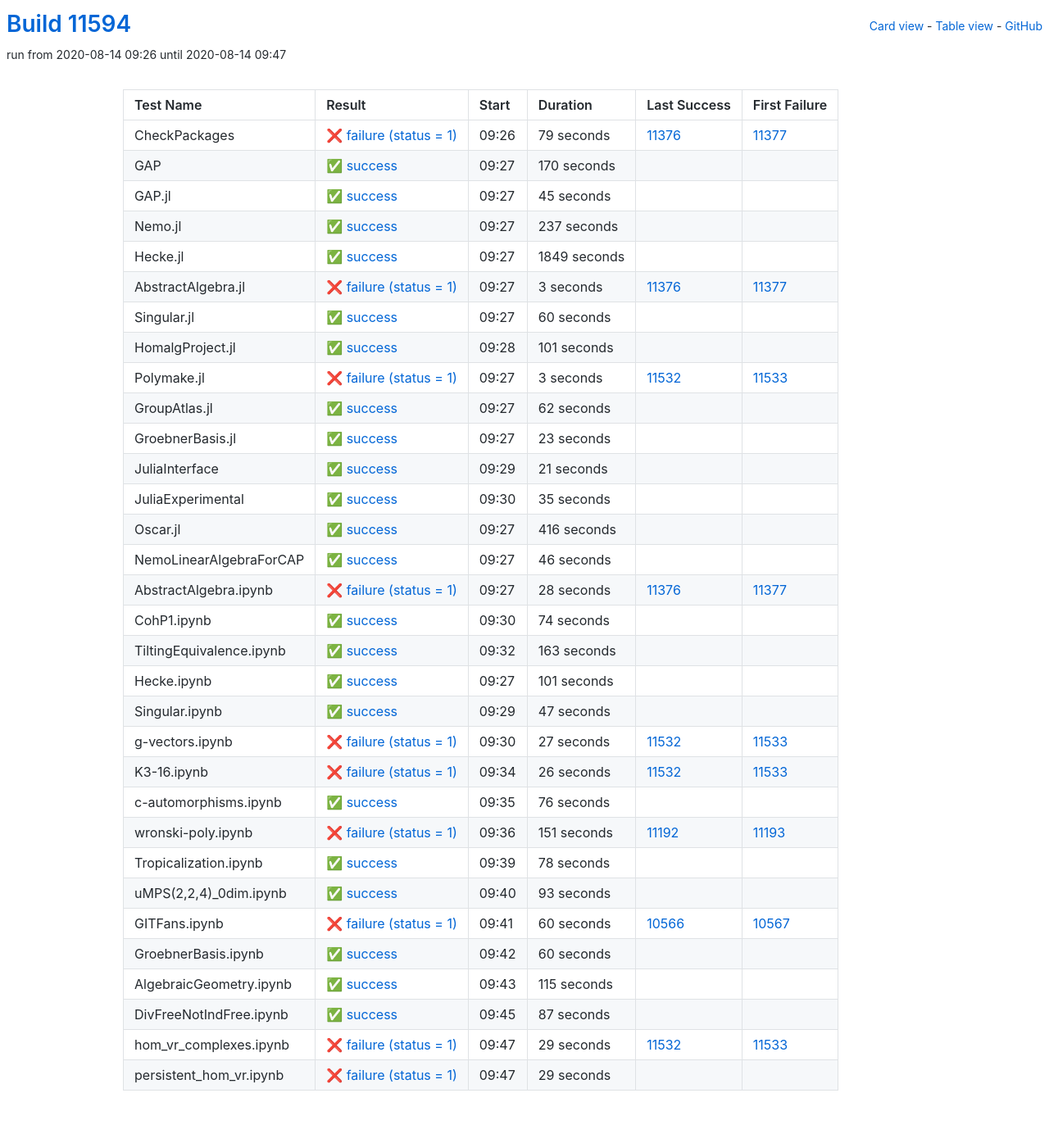
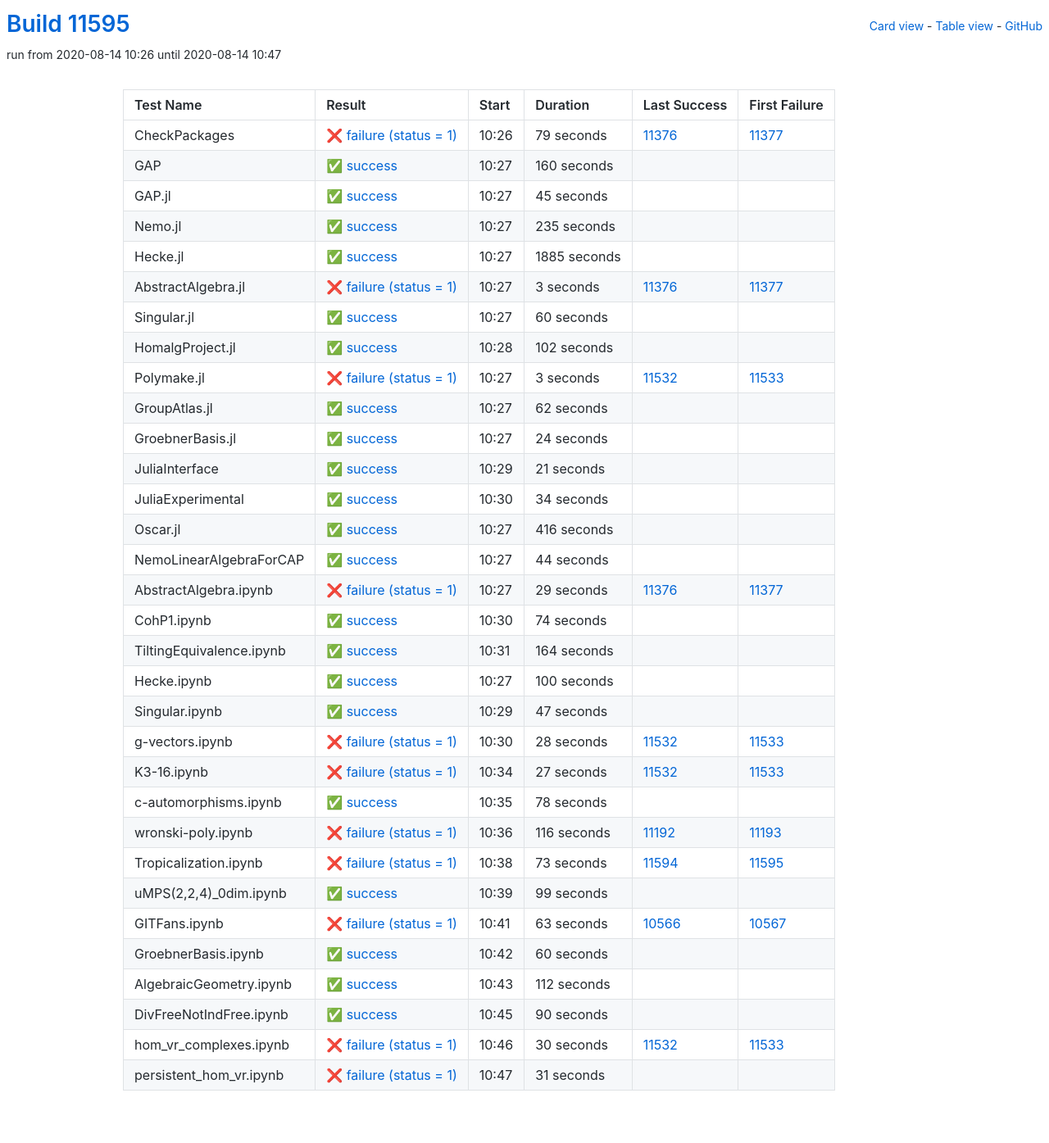
Before and after one commit to oscar-system/oscar-ci-status, a Jekyll site: the page built from table.html, in a window 1280 px wide. Shown: the whole page at 82% size. Built offline with Jekyll 4.4.1, drawn with Linux system fonts in a browser that asks for light colours.

Commit message:
Build #11595

```diff
--- a/_data/ci.yml
+++ b/_data/ci.yml
@@ -1,6 +1,6 @@
 ---
-build: 11594
-build_url: https://oscarci.mathematik.uni-kl.de/job/oscar/11594/
+build: 11595
+build_url: https://oscarci.mathematik.uni-kl.de/job/oscar/11595/
 job: oscar
 organization: oscar-system
 repo: oscar-ci-status
@@ -8,8 +8,8 @@
 tests:
 - name: CheckPackages
   id: checkpackages
-  log: https://oscarci.mathematik.uni-kl.de/job/oscar/11594/artifact/logs/build-11594/CheckPackages.log
-  start: 2020-08-14 09:26
+  log: https://oscarci.mathematik.uni-kl.de/job/oscar/11595/artifact/logs/build-11595/CheckPackages.log
+  start: 2020-08-14 10:26
   success: false
   exitcode: 1
   status: failure
@@ -20,20 +20,20 @@
   first_failure_url: https://oscarci.mathematik.uni-kl.de/job/oscar/11377/
 - name: GAP
   id: gap
-  log: https://oscarci.mathematik.uni-kl.de/job/oscar/11594/artifact/logs/build-11594/GAP.log
-  start: 2020-08-14 09:27
+  log: https://oscarci.mathematik.uni-kl.de/job/oscar/11595/artifact/logs/build-11595/GAP.log
+  start: 2020-08-14 10:27
   success: true
   exitcode: 0
   status: success
-  duration: 170
+  duration: 160
   last_success: false
   last_success_url:
   first_failure: false
   first_failure_url:
 - name: GAP.jl
   id: gap-jl
-  log: https://oscarci.mathematik.uni-kl.de/job/oscar/11594/artifact/logs/build-11594/GAP.jl.log
-  start: 2020-08-14 09:27
+  log: https://oscarci.mathematik.uni-kl.de/job/oscar/11595/artifact/logs/build-11595/GAP.jl.log
+  start: 2020-08-14 10:27
   success: true
   exitcode: 0
   status: success
@@ -44,32 +44,32 @@
   first_failure_url:
 - name: Nemo.jl
   id: nemo-jl
-  log: https://oscarci.mathematik.uni-kl.de/job/oscar/11594/artifact/logs/build-11594/Nemo.jl.log
-  start: 2020-08-14 09:27
+  log: https://oscarci.mathematik.uni-kl.de/job/oscar/11595/artifact/logs/build-11595/Nemo.jl.log
+  start: 2020-08-14 10:27
   success: true
   exitcode: 0
   status: success
-  duration: 237
+  duration: 235
   last_success: false
   last_success_url:
   first_failure: false
   first_failure_url:
 - name: Hecke.jl
   id: hecke-jl
-  log: https://oscarci.mathematik.uni-kl.de/job/oscar/11594/artifact/logs/build-11594/Hecke.jl.log
-  start: 2020-08-14 09:27
+  log: https://oscarci.mathematik.uni-kl.de/job/oscar/11595/artifact/logs/build-11595/Hecke.jl.log
+  start: 2020-08-14 10:27
   success: true
   exitcode: 0
   status: success
-  duration: 1849
+  duration: 1885
   last_success: false
   last_success_url:
   first_failure: false
   first_failure_url:
 - name: AbstractAlgebra.jl
   id: abstractalgebra-jl
-  log: https://oscarci.mathematik.uni-kl.de/job/oscar/11594/artifact/logs/build-11594/AbstractAlgebra.jl.log
-  start: 2020-08-14 09:27
+  log: https://oscarci.mathematik.uni-kl.de/job/oscar/11595/artifact/logs/build-11595/AbstractAlgebra.jl.log
+  start: 2020-08-14 10:27
   success: false
   exitcode: 1
   status: failure
@@ -80,8 +80,8 @@
   first_failure_url: https://oscarci.mathematik.uni-kl.de/job/oscar/11377/
 - name: Singular.jl
   id: singular-jl
-  log: https://oscarci.mathematik.uni-kl.de/job/oscar/11594/artifact/logs/build-11594/Singular.jl.log
-  start: 2020-08-14 09:27
+  log: https://oscarci.mathematik.uni-kl.de/job/oscar/11595/artifact/logs/build-11595/Singular.jl.log
+  start: 2020-08-14 10:27
   success: true
   exitcode: 0
   status: success
@@ -92,20 +92,20 @@
   first_failure_url:
 - name: HomalgProject.jl
   id: homalgproject-jl
-  log: https://oscarci.mathematik.uni-kl.de/job/oscar/11594/artifact/logs/build-11594/HomalgProject.jl.log
-  start: 2020-08-14 09:28
+  log: https://oscarci.mathematik.uni-kl.de/job/oscar/11595/artifact/logs/build-11595/HomalgProject.jl.log
+  start: 2020-08-14 10:28
   success: true
   exitcode: 0
   status: success
-  duration: 101
+  duration: 102
   last_success: false
   last_success_url:
   first_failure: false
   first_failure_url:
 - name: Polymake.jl
   id: polymake-jl
-  log: https://oscarci.mathematik.uni-kl.de/job/oscar/11594/artifact/logs/build-11594/Polymake.jl.log
-  start: 2020-08-14 09:27
+  log: https://oscarci.mathematik.uni-kl.de/job/oscar/11595/artifact/logs/build-11595/Polymake.jl.log
+  start: 2020-08-14 10:27
   success: false
   exitcode: 1
   status: failure
@@ -116,8 +116,8 @@
   first_failure_url: https://oscarci.mathematik.uni-kl.de/job/oscar/11533/
 - name: GroupAtlas.jl
   id: groupatlas-jl
-  log: https://oscarci.mathematik.uni-kl.de/job/oscar/11594/artifact/logs/build-11594/GroupAtlas.jl.log
-  start: 2020-08-14 09:27
+  log: https://oscarci.mathematik.uni-kl.de/job/oscar/11595/artifact/logs/build-11595/GroupAtlas.jl.log
+  start: 2020-08-14 10:27
   success: true
   exitcode: 0
   status: success
@@ -128,20 +128,20 @@
   first_failure_url:
 - name: GroebnerBasis.jl
   id: groebnerbasis-jl
-  log: https://oscarci.mathematik.uni-kl.de/job/oscar/11594/artifact/logs/build-11594/GroebnerBasis.jl.log
-  start: 2020-08-14 09:27
+  log: https://oscarci.mathematik.uni-kl.de/job/oscar/11595/artifact/logs/build-11595/GroebnerBasis.jl.log
+  start: 2020-08-14 10:27
   success: true
   exitcode: 0
   status: success
-  duration: 23
+  duration: 24
   last_success: false
   last_success_url:
   first_failure: false
   first_failure_url:
 - name: JuliaInterface
   id: juliainterface
-  log: https://oscarci.mathematik.uni-kl.de/job/oscar/11594/artifact/logs/build-11594/JuliaInterface.log
-  start: 2020-08-14 09:29
+  log: https://oscarci.mathematik.uni-kl.de/job/oscar/11595/artifact/logs/build-11595/JuliaInterface.log
+  start: 2020-08-14 10:29
   success: true
   exitcode: 0
   status: success
@@ -152,20 +152,20 @@
   first_failure_url:
 - name: JuliaExperimental
   id: juliaexperimental
-  log: https://oscarci.mathematik.uni-kl.de/job/oscar/11594/artifact/logs/build-11594/JuliaExperimental.log
-  start: 2020-08-14 09:30
+  log: https://oscarci.mathematik.uni-kl.de/job/oscar/11595/artifact/logs/build-11595/JuliaExperimental.log
+  start: 2020-08-14 10:30
   success: true
   exitcode: 0
   status: success
-  duration: 35
+  duration: 34
   last_success: false
   last_success_url:
   first_failure: false
   first_failure_url:
 - name: Oscar.jl
   id: oscar-jl
-  log: https://oscarci.mathematik.uni-kl.de/job/oscar/11594/artifact/logs/build-11594/Oscar.jl.log
-  start: 2020-08-14 09:27
+  log: https://oscarci.mathematik.uni-kl.de/job/oscar/11595/artifact/logs/build-11595/Oscar.jl.log
+  start: 2020-08-14 10:27
   success: true
   exitcode: 0
   status: success
@@ -176,32 +176,32 @@
   first_failure_url:
 - name: NemoLinearAlgebraForCAP
   id: nemolinearalgebraforcap
-  log: https://oscarci.mathematik.uni-kl.de/job/oscar/11594/artifact/logs/build-11594/NemoLinearAlgebraForCAP.log
-  start: 2020-08-14 09:27
+  log: https://oscarci.mathematik.uni-kl.de/job/oscar/11595/artifact/logs/build-11595/NemoLinearAlgebraForCAP.log
+  start: 2020-08-14 10:27
   success: true
   exitcode: 0
   status: success
-  duration: 46
+  duration: 44
   last_success: false
   last_success_url:
   first_failure: false
   first_failure_url:
 - name: AbstractAlgebra.ipynb
   id: abstractalgebra-ipynb
-  log: https://oscarci.mathematik.uni-kl.de/job/oscar/11594/artifact/logs/build-11594/AbstractAlgebra.ipynb.log
-  start: 2020-08-14 09:27
+  log: https://oscarci.mathematik.uni-kl.de/job/oscar/11595/artifact/logs/build-11595/AbstractAlgebra.ipynb.log
+  start: 2020-08-14 10:27
   success: false
   exitcode: 1
   status: failure
-  duration: 28
+  duration: 29
   last_success: 11376
   last_success_url: https://oscarci.mathematik.uni-kl.de/job/oscar/11376/
   first_failure: 11377
   first_failure_url: https://oscarci.mathematik.uni-kl.de/job/oscar/11377/
 - name: CohP1.ipynb
   id: cohp1-ipynb
-  log: https://oscarci.mathematik.uni-kl.de/job/oscar/11594/artifact/logs/build-11594/CohP1.ipynb.log
-  start: 2020-08-14 09:30
+  log: https://oscarci.mathematik.uni-kl.de/job/oscar/11595/artifact/logs/build-11595/CohP1.ipynb.log
+  start: 2020-08-14 10:30
   success: true
   exitcode: 0
   status: success
@@ -212,32 +212,32 @@
   first_failure_url:
 - name: TiltingEquivalence.ipynb
   id: tiltingequivalence-ipynb
-  log: https://oscarci.mathematik.uni-kl.de/job/oscar/11594/artifact/logs/build-11594/TiltingEquivalence.ipynb.log
-  start: 2020-08-14 09:32
+  log: https://oscarci.mathematik.uni-kl.de/job/oscar/11595/artifact/logs/build-11595/TiltingEquivalence.ipynb.log
+  start: 2020-08-14 10:31
   success: true
   exitcode: 0
   status: success
-  duration: 163
+  duration: 164
   last_success: false
   last_success_url:
   first_failure: false
   first_failure_url:
 - name: Hecke.ipynb
   id: hecke-ipynb
-  log: https://oscarci.mathematik.uni-kl.de/job/oscar/11594/artifact/logs/build-11594/Hecke.ipynb.log
-  start: 2020-08-14 09:27
+  log: https://oscarci.mathematik.uni-kl.de/job/oscar/11595/artifact/logs/build-11595/Hecke.ipynb.log
+  start: 2020-08-14 10:27
   success: true
   exitcode: 0
   status: success
-  duration: 101
+  duration: 100
   last_success: false
   last_success_url:
   first_failure: false
   first_failure_url:
 - name: Singular.ipynb
   id: singular-ipynb
-  log: https://oscarci.mathematik.uni-kl.de/job/oscar/11594/artifact/logs/build-11594/Singular.ipynb.log
-  start: 2020-08-14 09:29
+  log: https://oscarci.mathematik.uni-kl.de/job/oscar/11595/artifact/logs/build-11595/Singular.ipynb.log
+  start: 2020-08-14 10:29
   success: true
   exitcode: 0
   status: success
@@ -248,8 +248,20 @@
   first_failure_url:
 - name: g-vectors.ipynb
   id: g-vectors-ipynb
-  log: https://oscarci.mathematik.uni-kl.de/job/oscar/11594/artifact/logs/build-11594/g-vectors.ipynb.log
-  start: 2020-08-14 09:30
+  log: https://oscarci.mathematik.uni-kl.de/job/oscar/11595/artifact/logs/build-11595/g-vectors.ipynb.log
+  start: 2020-08-14 10:30
+  success: false
+  exitcode: 1
+  status: failure
+  duration: 28
+  last_success: 11532
+  last_success_url: https://oscarci.mathematik.uni-kl.de/job/oscar/11532/
+  first_failure: 11533
+  first_failure_url: https://oscarci.mathematik.uni-kl.de/job/oscar/11533/
+- name: K3-16.ipynb
+  id: k3-16-ipynb
+  log: https://oscarci.mathematik.uni-kl.de/job/oscar/11595/artifact/logs/build-11595/K3-16.ipynb.log
+  start: 2020-08-14 10:34
   success: false
   exitcode: 1
   status: failure
@@ -258,46 +270,10 @@
   last_success_url: https://oscarci.mathematik.uni-kl.de/job/oscar/11532/
   first_failure: 11533
   first_failure_url: https://oscarci.mathematik.uni-kl.de/job/oscar/11533/
-- name: K3-16.ipynb
-  id: k3-16-ipynb
-  log: https://oscarci.mathematik.uni-kl.de/job/oscar/11594/artifact/logs/build-11594/K3-16.ipynb.log
-  start: 2020-08-14 09:34
-  success: false
-  exitcode: 1
-  status: failure
-  duration: 26
-  last_success: 11532
-  last_success_url: https://oscarci.mathematik.uni-kl.de/job/oscar/11532/
-  first_failure: 11533
-  first_failure_url: https://oscarci.mathematik.uni-kl.de/job/oscar/11533/
 - name: c-automorphisms.ipynb
   id: c-automorphisms-ipynb
-  log: https://oscarci.mathematik.uni-kl.de/job/oscar/11594/artifact/logs/build-11594/c-automorphisms.ipynb.log
-  start: 2020-08-14 09:35
-  success: true
-  exitcode: 0
-  status: success
-  duration: 76
-  last_success: false
-  last_success_url:
-  first_failure: false
-  first_failure_url:
-- name: wronski-poly.ipynb
-  id: wronski-poly-ipynb
-  log: https://oscarci.mathematik.uni-kl.de/job/oscar/11594/artifact/logs/build-11594/wronski-poly.ipynb.log
-  start: 2020-08-14 09:36
-  success: false
-  exitcode: 1
-  status: failure
-  duration: 151
-  last_success: 11192
-  last_success_url: https://oscarci.mathematik.uni-kl.de/job/oscar/11192/
-  first_failure: 11193
-  first_failure_url: https://oscarci.mathematik.uni-kl.de/job/oscar/11193/
-- name: Tropicalization.ipynb
-  id: tropicalization-ipynb
-  log: https://oscarci.mathematik.uni-kl.de/job/oscar/11594/artifact/logs/build-11594/Tropicalization.ipynb.log
-  start: 2020-08-14 09:39
+  log: https://oscarci.mathematik.uni-kl.de/job/oscar/11595/artifact/logs/build-11595/c-automorphisms.ipynb.log
+  start: 2020-08-14 10:35
   success: true
   exitcode: 0
   status: success
@@ -306,34 +282,58 @@
   last_success_url:
   first_failure: false
   first_failure_url:
+- name: wronski-poly.ipynb
+  id: wronski-poly-ipynb
+  log: https://oscarci.mathematik.uni-kl.de/job/oscar/11595/artifact/logs/build-11595/wronski-poly.ipynb.log
+  start: 2020-08-14 10:36
+  success: false
+  exitcode: 1
+  status: failure
+  duration: 116
+  last_success: 11192
+  last_success_url: https://oscarci.mathematik.uni-kl.de/job/oscar/11192/
+  first_failure: 11193
+  first_failure_url: https://oscarci.mathematik.uni-kl.de/job/oscar/11193/
+- name: Tropicalization.ipynb
+  id: tropicalization-ipynb
+  log: https://oscarci.mathematik.uni-kl.de/job/oscar/11595/artifact/logs/build-11595/Tropicalization.ipynb.log
+  start: 2020-08-14 10:38
+  success: false
+  exitcode: 1
+  status: failure
+  duration: 73
+  last_success: 11594
+  last_success_url: https://oscarci.mathematik.uni-kl.de/job/oscar/11594/
+  first_failure: 11595
+  first_failure_url: https://oscarci.mathematik.uni-kl.de/job/oscar/11595/
 - name: uMPS(2,2,4)_0dim.ipynb
   id: umps-2-2-4-0dim-ipynb
-  log: https://oscarci.mathematik.uni-kl.de/job/oscar/11594/artifact/logs/build-11594/uMPS-2-2-4-_0dim.ipynb.log
-  start: 2020-08-14 09:40
+  log: https://oscarci.mathematik.uni-kl.de/job/oscar/11595/artifact/logs/build-11595/uMPS-2-2-4-_0dim.ipynb.log
+  start: 2020-08-14 10:39
   success: true
   exitcode: 0
   status: success
-  duration: 93
+  duration: 99
   last_success: false
   last_success_url:
   first_failure: false
   first_failure_url:
 - name: GITFans.ipynb
   id: gitfans-ipynb
-  log: https://oscarci.mathematik.uni-kl.de/job/oscar/11594/artifact/logs/build-11594/GITFans.ipynb.log
-  start: 2020-08-14 09:41
+  log: https://oscarci.mathematik.uni-kl.de/job/oscar/11595/artifact/logs/build-11595/GITFans.ipynb.log
+  start: 2020-08-14 10:41
   success: false
   exitcode: 1
   status: failure
-  duration: 60
+  duration: 63
   last_success: 10566
   last_success_url: https://oscarci.mathematik.uni-kl.de/job/oscar/10566/
   first_failure: 10567
   first_failure_url: https://oscarci.mathematik.uni-kl.de/job/oscar/10567/
 - name: GroebnerBasis.ipynb
   id: groebnerbasis-ipynb
-  log: https://oscarci.mathematik.uni-kl.de/job/oscar/11594/artifact/logs/build-11594/GroebnerBasis.ipynb.log
-  start: 2020-08-14 09:42
+  log: https://oscarci.mathematik.uni-kl.de/job/oscar/11595/artifact/logs/build-11595/GroebnerBasis.ipynb.log
+  start: 2020-08-14 10:42
   success: true
   exitcode: 0
   status: success
@@ -344,48 +344,48 @@
   first_failure_url:
 - name: AlgebraicGeometry.ipynb
   id: algebraicgeometry-ipynb
-  log: https://oscarci.mathematik.uni-kl.de/job/oscar/11594/artifact/logs/build-11594/AlgebraicGeometry.ipynb.log
-  start: 2020-08-14 09:43
+  log: https://oscarci.mathematik.uni-kl.de/job/oscar/11595/artifact/logs/build-11595/AlgebraicGeometry.ipynb.log
+  start: 2020-08-14 10:43
   success: true
   exitcode: 0
   status: success
-  duration: 115
+  duration: 112
   last_success: false
   last_success_url:
   first_failure: false
   first_failure_url:
 - name: DivFreeNotIndFree.ipynb
   id: divfreenotindfree-ipynb
-  log: https://oscarci.mathematik.uni-kl.de/job/oscar/11594/artifact/logs/build-11594/DivFreeNotIndFree.ipynb.log
-  start: 2020-08-14 09:45
+  log: https://oscarci.mathematik.uni-kl.de/job/oscar/11595/artifact/logs/build-11595/DivFreeNotIndFree.ipynb.log
+  start: 2020-08-14 10:45
   success: true
   exitcode: 0
   status: success
-  duration: 87
+  duration: 90
   last_success: false
   last_success_url:
   first_failure: false
   first_failure_url:
 - name: hom_vr_complexes.ipynb
   id: hom-vr-complexes-ipynb
-  log: https://oscarci.mathematik.uni-kl.de/job/oscar/11594/artifact/logs/build-11594/hom_vr_complexes.ipynb.log
-  start: 2020-08-14 09:47
+  log: https://oscarci.mathematik.uni-kl.de/job/oscar/11595/artifact/logs/build-11595/hom_vr_complexes.ipynb.log
+  start: 2020-08-14 10:46
   success: false
   exitcode: 1
   status: failure
-  duration: 29
+  duration: 30
   last_success: 11532
   last_success_url: https://oscarci.mathematik.uni-kl.de/job/oscar/11532/
   first_failure: 11533
   first_failure_url: https://oscarci.mathematik.uni-kl.de/job/oscar/11533/
 - name: persistent_hom_vr.ipynb
   id: persistent-hom-vr-ipynb
-  log: https://oscarci.mathematik.uni-kl.de/job/oscar/11594/artifact/logs/build-11594/persistent_hom_vr.ipynb.log
-  start: 2020-08-14 09:47
+  log: https://oscarci.mathematik.uni-kl.de/job/oscar/11595/artifact/logs/build-11595/persistent_hom_vr.ipynb.log
+  start: 2020-08-14 10:47
   success: false
   exitcode: 1
   status: failure
-  duration: 29
+  duration: 31
   last_success: false
   last_success_url:
   first_failure: false
```
Also changed, not shown: README.md.
